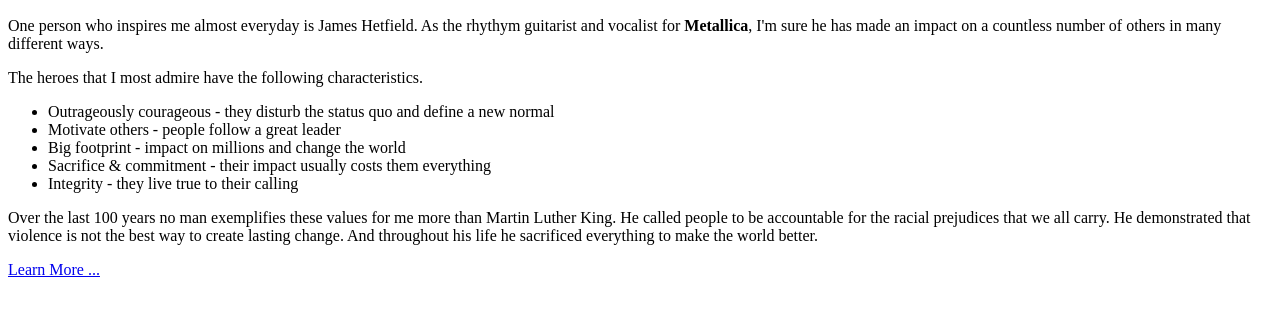
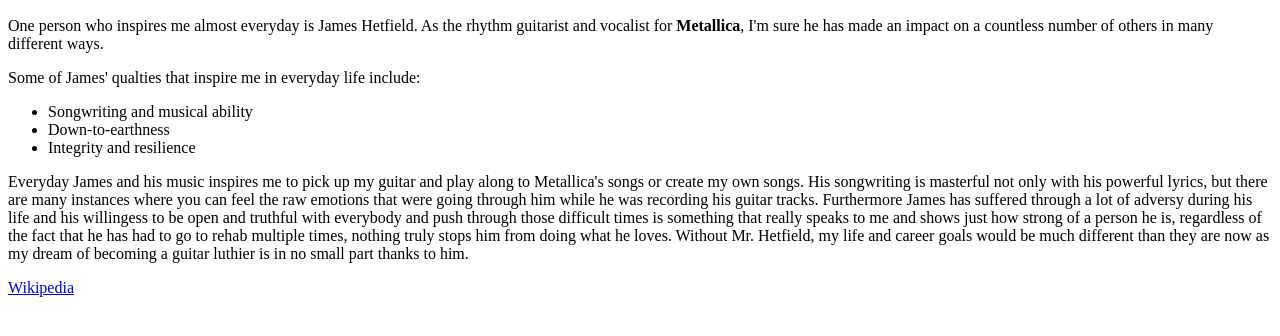
Before and after one commit to DanielValenzuela11/DanielValenzuela11.github.io, a plain HTML site: page inspire.html in a window 1280 px wide. Shown: the part 458-794 px from the top of the page. Drawn offline with Linux system fonts and the light colour scheme.

Commit message:
Update inspire.html

```diff
--- a/inspire.html
+++ b/inspire.html
@@ -13,21 +13,19 @@
     		<h1>James Hetfield</h1>
     		<img src="https://guitar.com/wp-content/uploads/2022/05/james-hetfield-metallica-photo-tim-mosenfelder-getty@Getty-2000x1500-1.jpg" alt="James Hetfield">
     		<p>
-        		One person who inspires me almost everyday is James Hetfield. As the rhythym guitarist and vocalist for <strong>Metallica</strong>, I'm sure he has made an impact on a countless number of others in many different ways.
+        		One person who inspires me almost everyday is James Hetfield. As the rhythm guitarist and vocalist for <strong>Metallica</strong>, I'm sure he has made an impact on a countless number of others in many different ways.
     		</p>
     		<p>
-        		The heroes that I most admire have the following characteristics.
+        		Some of James' qualties that inspire me in everyday life include:
     		</p>
     		<ul>
-        		<li>Outrageously courageous - they disturb the status quo and define a new normal</li>
-        		<li>Motivate others - people follow a great leader</li>
-        		<li>Big footprint - impact on millions and change the world</li>
-        		<li>Sacrifice & commitment - their impact usually costs them everything</li>
-        		<li>Integrity - they live true to their calling</li>
+        		<li>Songwriting and musical ability</li>
+        		<li>Down-to-earthness</li>
+			<li>Integrity and resilience</li>
     		</ul>
     		<p>
-        		Over the last 100 years no man exemplifies these values for me more than Martin Luther King. He called people to be accountable for the racial prejudices that we all carry. He demonstrated that violence is not the best way to create lasting change. And throughout his life he sacrificed everything to make the world better.
+        		Everyday James and his music inspires me to pick up my guitar and play along to Metallica's songs or create my own songs. His songwriting is masterful not only with his powerful lyrics, but there are many instances where you can feel the raw emotions that were going through him while he was recording his guitar tracks. Furthermore James has suffered through a lot of adversy during his life and his willingess to be open and truthful with everybody and push through those difficult times is something that really speaks to me and shows just how strong of a person he is, regardless of the fact that he has had to go to rehab multiple times, nothing truly stops him from doing what he loves. Without Mr. Hetfield, my life and career goals would be much different than they are now as my dream of becoming a guitar luthier is in no small part thanks to him.
     		</p>
-    		<p><a href="https://www.biography.com/activist/martin-luther-king-jr">Learn More ...</a></p>
+    		<p><a href="https://en.wikipedia.org/wiki/James_Hetfield">Wikipedia</a></p>
 	</body>
 </html>
```
